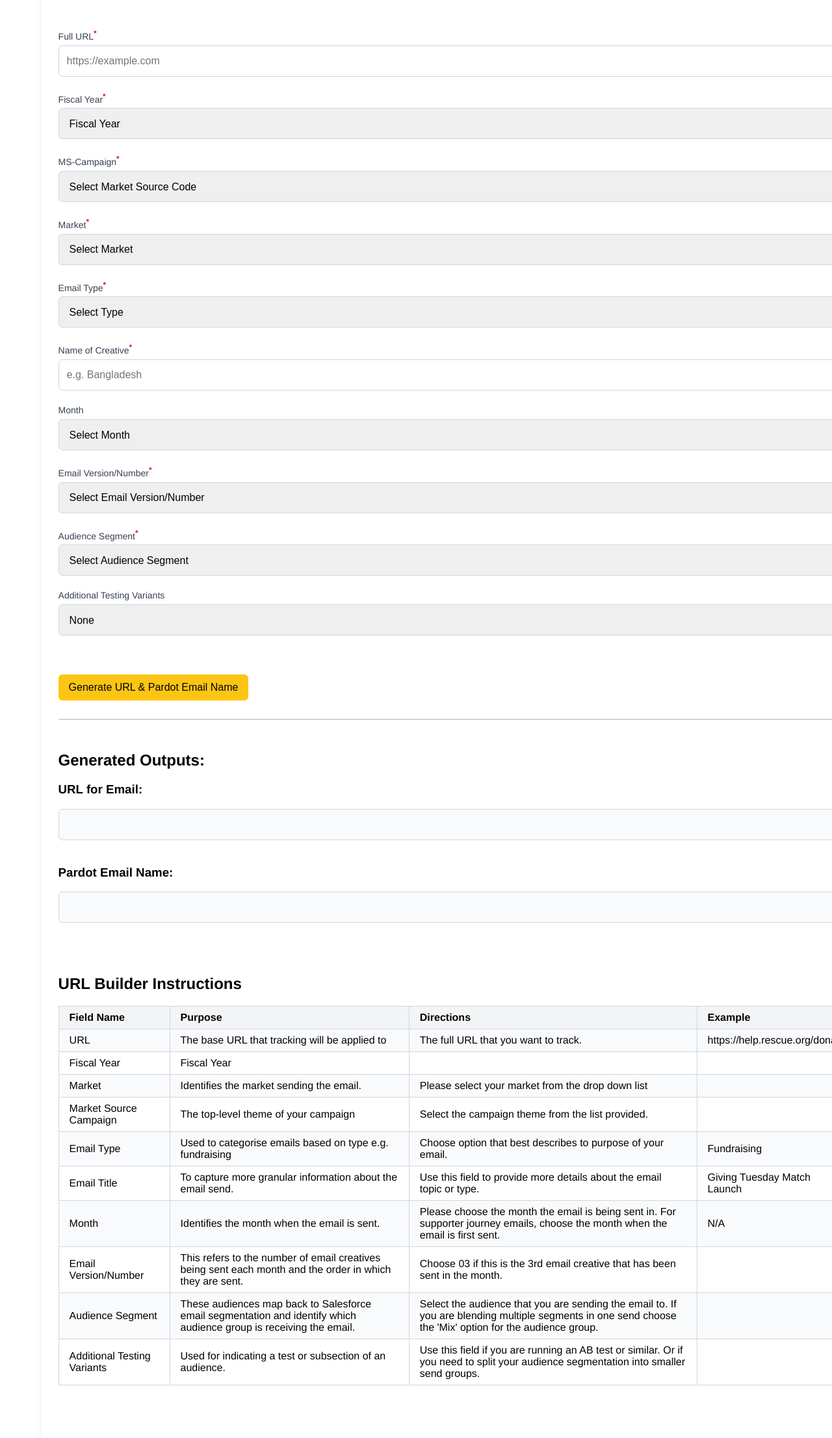
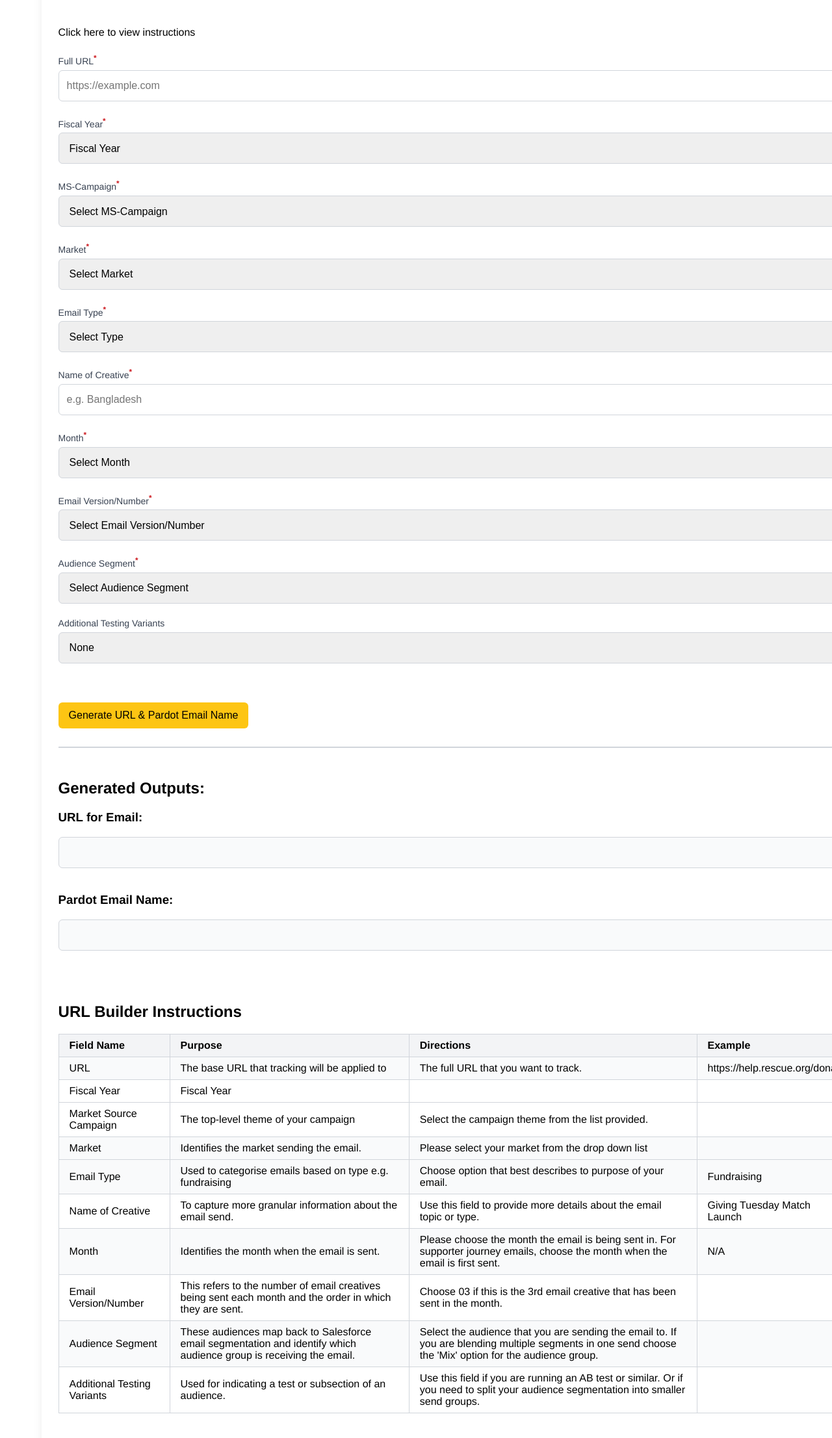
Before and after one commit to louisenyioha/EmailURLGenerator, a plain HTML site: page index.html in a window 1280 px wide. Shown: the part 51-2264 px from the top of the page at 65% size. Drawn offline with Linux system fonts and the light colour scheme.

Commit message:
Review updates 1

```diff
--- a/index.css
+++ b/index.css
@@ -65,6 +65,13 @@ body {
 
 .input-text:focus-visible, .pick-list:focus-visible {
     outline: none;
+}
+
+.link-to-instructions a,
+.link-to-instructions a:active,
+.link-to-instructions a:visited{
+    color: #000;
+    text-decoration: none;
 }
 
 .required {
--- a/index.html
+++ b/index.html
@@ -11,6 +11,9 @@
     <div class="maincontainer">
         <div class="container">
             <h1 class="main-header">Email URL Generator</h1>
+            <div class="link-to-instructions">
+                <a href="#builder-instructions">Click here to view instructions</a>
+            </div>
             <div class="text-input">
                 <label for="full-url" class="e-label">Full URL<sup class="required">*</sup></label>
                 <input class="input-text req" type="text" id="full-url" placeholder="https://example.com" required>
@@ -30,7 +33,7 @@
             <div class="dropdown">
                 <label for="market-source-code" class="e-label"> MS-Campaign<sup class="required">*</sup></label>
                 <select name="mkt-src-code" class="pick-list req" id="market-source-code" required>
-                    <option value="" selected>Select Market Source Code</option>
+                    <option value="" selected>Select MS-Campaign</option>
                     <option value="asylum">asylum</option>
                     <option value="bangladesh">bangladesh</option>
                     <option value="border">border</option>
@@ -116,7 +119,7 @@
                 <input type="text" class="fieldValue" id="creative_name" hidden>
             </div>
             <div class="dropdown">
-                <label for="month" class="e-label">Month</label>
+                <label for="month" class="e-label">Month<sup class="required">*</sup></label>
                 <select name="month" class="pick-list req" id="month" required>
                     <option value="" selected>Select Month</option>
                     <option value="Jan">Jan</option>
@@ -285,7 +288,7 @@
                 </div>
             </div>
 
-            <div class="builder-instructions">
+            <div id="builder-instructions" class="builder-instructions">
                 <h2>URL Builder Instructions</h2>
                 <table>
                     <thead>
@@ -309,16 +312,16 @@
                         <td class="blr"></td>
                         <td class="bl"></td>
                     </tr>
+                    <tr class="noshade">
+                        <td class="br">Market Source Campaign</td>
+                        <td class="blr">The top-level theme of your campaign</td>
+                        <td class="blr">Select the campaign theme from the list provided.</td>
+                        <td class="bl"></td>
+                    </tr>
                     <tr class="shade">
                         <td class="br">Market</td>
                         <td class="blr">Identifies the market sending the email.</td>
                         <td class="blr">Please select your market from the drop down list</td>
-                        <td class="bl"></td>
-                    </tr>
-                    <tr class="noshade">
-                        <td class="br">Market Source Campaign</td>
-                        <td class="blr">The top-level theme of your campaign</td>
-                        <td class="blr">Select the campaign theme from the list provided.</td>
                         <td class="bl"></td>
                     </tr>
                     <tr class="shade">
@@ -328,7 +331,7 @@
                         <td class="bl">Fundraising</td>
                     </tr>
                     <tr class="noshade">
-                        <td class="br">Email Title</td>
+                        <td class="br">Name of Creative</td>
                         <td class="blr">To capture more granular information about the email send.</td>
                         <td class="blr">Use this field to provide more details about the email topic or type.</td>
                         <td class="bl">	Giving Tuesday Match Launch</td>
--- a/index.js
+++ b/index.js
@@ -128,11 +128,14 @@ return /\s/.test(str);
       const getValue = getMainInput[i].value;
       const getSibling = getMainInput[i].nextElementSibling;
 
+      if(getMainInput[i].getAttribute('id') == 'name_of_creative') {
+        return;
+      }
+
       if (checkWhiteSpace(getValue) == true) {
         if (getSibling.classList.contains("error_msg")) {
           inputInvalid(getMainInput[i]);
           getMainInput[i].nextElementSibling.innerHTML = errorMsg;
-        //   getGenErr.innerHTML = errorMsg3;
         }
       } else if (checkWhiteSpace(getValue) == false) {
         if (getValue != "") {
@@ -143,6 +146,18 @@ return /\s/.test(str);
       }
     });
   }
+
+  getNameOfCreative.addEventListener('input', function() {
+    let fieldValue = getNameOfCreative.value;
+    if(fieldValue || fieldValue !== null || fieldValue !== '') {
+        if(getNameOfCreative.classList.contains('invalid')) {
+            getNameOfCreative.classList.remove('invalid');
+            getNameOfCreative.classList.add('valid');
+            getNameOfCreative.nextElementSibling.innerHTML = '';
+            getNameOfCreative.nextElementSibling.style.display = 'none';
+        }
+    }
+  });
 
   // Validation for required drop down options
   for(let i = 0; i < getPickLists.length; i++) {
```
